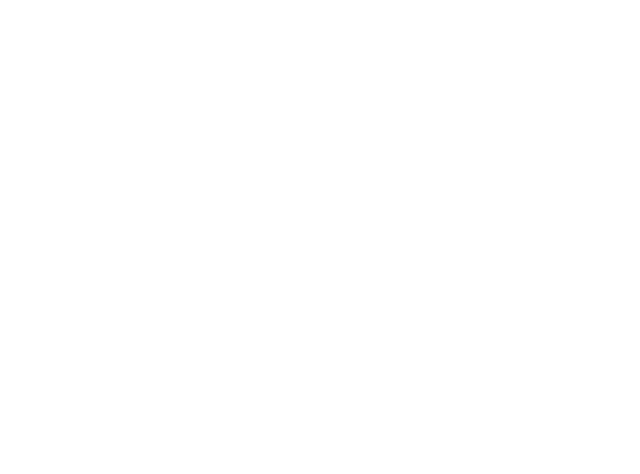
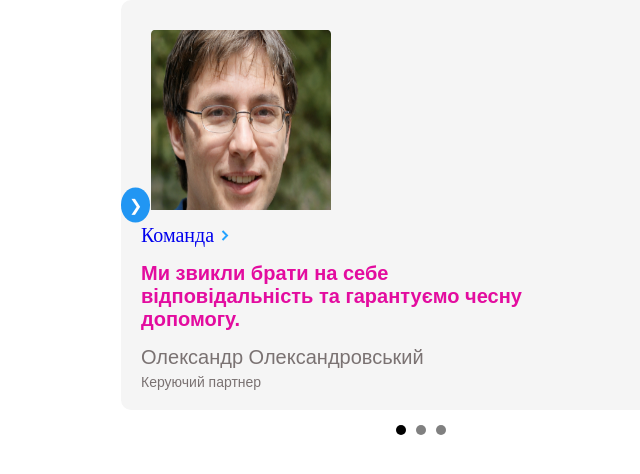
Before and after one commit to AlenaPolovneva/FrontEndPro, a plain HTML site: page index.html in a window 1280 px wide. Shown: the whole page, without its empty margins (219-859 px from the left). Drawn offline with Linux system fonts and the light colour scheme.

Commit message:
lec14_hw1

```diff
--- a/index.html
+++ b/index.html
@@ -2,10 +2,62 @@
 <html lang="en">
 <head>
     <meta charset="UTF-8">
-    <title>Title</title>
+    <meta name="viewport" content="width=device-width, initial-scale=1.0">
+    <title>Slider</title>
+    <link rel="stylesheet" href="./style.css">
 </head>
 <body>
+<div class="slider-container">
+    <div class="buttons">
+        <button class="prev">&#10094;</button>
+        <button id="next">&#10095;</button>
+    </div>
+    <div class="slider-wrapper">
+        <div class="slides">
+            <div class="slider">
+                   <img class="slider-img" src="img/alex.jpg" alt="slide-1">
+                <div class="slider-text">
+                    <a class="slider_link" href="#">Команда
+                        <svg xmlns="http://www.w3.org/2000/svg" width="12" height="13" viewBox="0 0 12 13" fill="none">
+                            <path d="M3.5 2L8 6.5L3.5 11" stroke="#24A3FF" stroke-width="2" />
+                        </svg>
+                    </a>
+                    <p class="slider-par">Ми звикли брати на себе відповідальність та гарантуємо чесну допомогу.</p>
+                    <div class="slider_name">Олександр Олександровський</div>
+                    <div class="slider_position">Керуючий партнер</div>
+                </div>
+            </div>
+            <div class="slider">
+                <img class="slider-img" src="img/oksana.jpg" alt="slide-1">
+                <div class="slider-text">
+                    <a class="slider_link" href="#">Команда
+                        <svg xmlns="http://www.w3.org/2000/svg" width="12" height="13" viewBox="0 0 12 13" fill="none">
+                            <path d="M3.5 2L8 6.5L3.5 11" stroke="#24A3FF" stroke-width="2" />
+                        </svg>
+                    </a>
+                    <p class="slider-par">Ми звикли брати на себе відповідальність та гарантуємо чесну допомогу.</p>
+                    <div class="slider_name">Оксана Кобзар</div>
+                    <div class="slider_position">Партнер по акціонерному капіталу, адвокат</div>
+                </div>
+            </div>
+            <div class="slider">
+                <img class="slider-img" src="img/sergiy.jpg" alt="slide-1">
+                <div class="slider-text">
+                    <a class="slider_link" href="#">Команда
+                        <svg xmlns="http://www.w3.org/2000/svg" width="12" height="13" viewBox="0 0 12 13" fill="none">
+                            <path d="M3.5 2L8 6.5L3.5 11" stroke="#24A3FF" stroke-width="2" />
+                        </svg>
+                    </a>
+                    <p class="slider-par">Ми звикли брати на себе відповідальність та гарантуємо чесну допомогу.</p>
+                    <div class="slider_name">Сергій Бінн</div>
+                    <div class="slider_position">Партнер </div>
+                </div>
 
+            </div>
+        </div>
+    </div>
+</div>
+<div class="dots"></div>
 <script src="main.js"></script>
 </body>
 </html>
--- a/main.js
+++ b/main.js
@@ -1 +1,49 @@
-console.log (5);
+document.addEventListener("DOMContentLoaded", () => {
+    const slides = document.querySelectorAll('.slider');
+    const prevBtn = document.querySelector('.prev');
+    const nextBtn = document.querySelector('#next');
+    const dotsContainer = document.querySelector('.dots');
+    let currentIndex = 0;
+
+    function createDots() {
+        slides.forEach((_, index) => {
+            const dot = document.createElement('span');
+            dot.classList.add('dot');
+            dot.addEventListener('click', () => {
+                currentIndex = index;
+                updateSlider();
+            });
+            dotsContainer.appendChild(dot);
+        });
+    }
+
+    function updateSlider() {
+        slides.forEach((slide, index) => {
+            slide.style.display = index === currentIndex ? 'block' : 'none';
+        });
+
+        prevBtn.style.display = currentIndex === 0 ? 'none' : 'block';
+        nextBtn.style.display = currentIndex === slides.length - 1 ? 'none' : 'block';
+
+        // Оновлення індикаторів
+        const dots = document.querySelectorAll('.dot');
+        dots.forEach((dot, index) => {
+            dot.classList.toggle('active', index === currentIndex);
+        });
+    }
+
+    prevBtn.addEventListener('click', () => {
+        if (currentIndex > 0) {
+            currentIndex--;
+            updateSlider();
+        }
+    });
+    nextBtn.addEventListener('click', () => {
+        if (currentIndex < slides.length - 1) {
+            currentIndex++;
+            updateSlider();
+        }
+    });
+    createDots();
+    updateSlider();
+});
--- /dev/null
+++ b/style.css
@@ -0,0 +1,87 @@
+* {
+    box-sizing: border-box;
+    margin: 0;
+}
+.buttons {
+    position: absolute;
+    top: 50%;
+    width: 100%;
+    display: flex;
+    justify-content: space-between;
+    transform: translateY(-50%);
+}
+.buttons button {
+    background: #2196F3;
+    color: white;
+    border: none;
+    padding: 8px;
+    border-radius: 50%;
+    cursor: pointer;
+    font-size: 16px;
+}
+.slider-container {
+    position: relative;
+    width: 600px;
+    margin: auto;
+    display: flex;
+    align-items: center;
+    justify-content: center;
+}
+.slider-wrapper {
+    overflow: hidden;
+    width: 100%;
+    background: #f5f5f5;
+    border-radius: 10px;
+    padding: 20px;
+}
+.slider-img {
+    width: 200px;
+    height: 200px;
+    border-radius: 10px;
+    margin-right: 20px;
+    padding: 10px;
+}
+.slider-text {
+    width: 400px;
+}
+.slider_link {
+    text-decoration: none;
+    font-size: 20px;
+}
+.slider-par {
+    font-family: Arial;
+    font-size: 20px;
+    font-weight: 700;
+    color: #e30c9f;
+    padding-top: 15px;
+    padding-bottom: 15px;
+}
+.slider_name {
+    font-family: Arial;
+    font-size: 20px;
+    font-weight: 500;
+    color: #7a7272;
+    padding-bottom: 5px;
+}
+.slider_position {
+    font-family: Arial;
+    font-size: 14px;
+    font-weight: 500;
+    color: #7a7272;
+}
+.dots {
+    display: flex;
+    justify-content: center;
+    margin-top: 10px;
+}
+.dot {
+    width: 10px;
+    height: 10px;
+    margin: 5px;
+    background: gray;
+    border-radius: 50%;
+    cursor: pointer;
+}
+.active {
+    background: black;
+}
```
Also changed, not shown: img/alex.jpg (added), img/oksana.jpg (added), img/sergiy.jpg (added).
